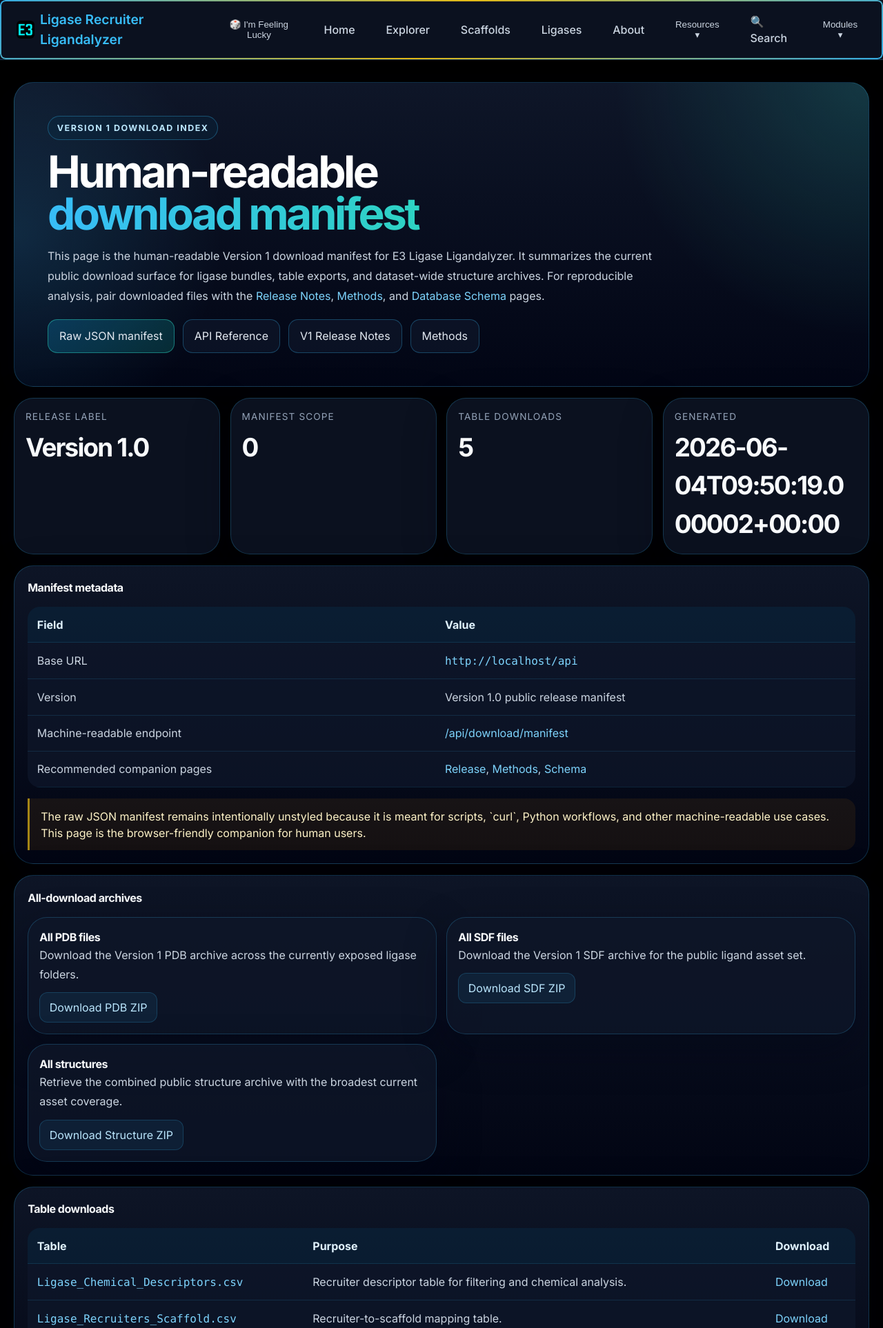
After one commit to schurerlab/e3ligandalyzer, a Flask app: page /download-manifest in a window 1280 px wide. The commit adds this page. Shown: the top 1926 px of the page at 69% size. Run offline with Flask 3, Linux system fonts and the light colour scheme; some libraries are stand-ins or nearby versions.

Commit message:
updated pages

```diff
--- a/Ligases/routes.py
+++ b/Ligases/routes.py
@@ -3107,19 +3107,8 @@ def _mapping_rows_for_recruiter_codes(codes):
 # ---------------------------------------------------------------------------
 # Public download manifest and discovery endpoints
 # ---------------------------------------------------------------------------
-@ligases_bp.route("/download/manifest", methods=["GET"])
-def download_manifest():
-    """
-    Discover downloadable data.
-
-    Optional filters:
-      /api/download/manifest
-      /api/download/manifest?ligase=CRBN
-      /api/download/manifest?recruiter_code=LR00001
-    """
-    ligase_filter = request.args.get("ligase")
-    recruiter_code = request.args.get("recruiter_code")
-
+def build_download_manifest(ligase_filter=None, recruiter_code=None):
+    """Build the machine-readable download manifest used by both API and HTML views."""
     if recruiter_code:
         recruiter_code = _clean_recruiter_code(recruiter_code)
         rows = _mapping_rows_for_recruiter_codes([recruiter_code])
@@ -3135,13 +3124,13 @@ def download_manifest():
                 "sdf_download": _api_url(f"/download/sdf/{row['Ligase']}/{sdf_file.name}") if sdf_file else None,
             })
 
-        return jsonify({
+        return {
             "base_url": _api_url(""),
             "filter": {"recruiter_code": recruiter_code},
             "count": len(entries),
             "bundle_download": _api_url(f"/download/recruiter/{recruiter_code}.zip"),
             "entries": entries,
-        })
+        }
 
     ligase_dirs = [_resolve_ligase_dir(ligase_filter)] if ligase_filter else _list_download_ligase_dirs()
     ligases = []
@@ -3164,7 +3153,7 @@ def download_manifest():
             }
         })
 
-    return jsonify({
+    return {
         "base_url": _api_url(""),
         "generated_at": datetime.now(timezone.utc).isoformat(),
         "ligase_count": len(ligases),
@@ -3181,7 +3170,22 @@ def download_manifest():
             "descriptor_csv": _api_url("/download/table/Ligase_Chemical_Descriptors.csv"),
         },
         "ligases": ligases,
-    })
+    }
+
+
+@ligases_bp.route("/download/manifest", methods=["GET"])
+def download_manifest():
+    """
+    Discover downloadable data.
+
+    Optional filters:
+      /api/download/manifest
+      /api/download/manifest?ligase=CRBN
+      /api/download/manifest?recruiter_code=LR00001
+    """
+    ligase_filter = request.args.get("ligase")
+    recruiter_code = request.args.get("recruiter_code")
+    return jsonify(build_download_manifest(ligase_filter=ligase_filter, recruiter_code=recruiter_code))
 
 
 @ligases_bp.route("/download/ligases", methods=["GET"])
--- a/static/components/footer.js
+++ b/static/components/footer.js
@@ -236,6 +236,7 @@ class CustomFooter extends HTMLElement {
               <li><a href="/methods"><i data-feather="git-branch"></i>Methods</a></li>
               <li><a href="/schema"><i data-feather="layout"></i>Database Schema</a></li>
               <li><a href="/release"><i data-feather="archive"></i>Release Notes</a></li>
+              <li><a href="/download-manifest"><i data-feather="download"></i>Download Manifest</a></li>
               <li><a href="/case-studies"><i data-feather="clipboard"></i>Case Studies</a></li>
             </ul>
           </div>
--- a/static/components/navbar.js
+++ b/static/components/navbar.js
@@ -409,6 +409,11 @@ class CustomNavbar extends HTMLElement {
                   <i data-feather="archive"></i> Release Notes
                 </span>
               </a>
+              <a href="/download-manifest" data-page="download-manifest">
+                <span class="module-label">
+                  <i data-feather="download"></i> Download Manifest
+                </span>
+              </a>
               <a href="/case-studies" data-page="case-studies">
                 <span class="module-label">
                   <i data-feather="clipboard"></i> Case Studies
--- a/templates/docs.html
+++ b/templates/docs.html
@@ -478,7 +478,7 @@
         <div class="doc-code"><button class="doc-copy" onclick="copyDocCode(this)">Copy</button><code>curl -L "https://stan.rove-vernier.ts.net/api/download/ligase/CRBN/all.zip" -o CRBN_ligandalyzer_bundle.zip</code></div>
         <div class="doc-card-grid">
           <a class="doc-card" href="/api-reference"><h3>⚡ Full API reference</h3><p>Use this for exact route names, parameters, manifests, and download bundles.</p></a>
-          <a class="doc-card" href="/api/download/manifest"><h3>📦 Manifest</h3><p>Inspect available ligases, recruiters, PDB files, and SDF files.</p></a>
+          <a class="doc-card" href="/download-manifest"><h3>📦 Download manifest</h3><p>Browse the human-readable Version 1 manifest and use the raw JSON link there when you need machine-readable output.</p></a>
           <a class="doc-card" href="/api/download/ligases"><h3>🧬 Ligase list</h3><p>Quickly retrieve all ligases currently recognized by the backend.</p></a>
         </div>
       </section>
--- /dev/null
+++ b/templates/download_manifest.html
@@ -0,0 +1,336 @@
+{% extends "base.html" %}
+{% block title %}Download Manifest — E3 Ligase Ligandalyzer{% endblock %}
+
+{% block content %}
+<style>
+  :root {
+    --man-border: rgba(56,189,248,0.22);
+    --man-copy: #cbd5e1;
+    --man-muted: #94a3b8;
+  }
+  .manifest-shell {
+    max-width: 1240px;
+    margin: 0 auto;
+    color: var(--man-copy);
+  }
+  .manifest-hero,
+  .manifest-panel,
+  .manifest-stat,
+  .manifest-card {
+    border: 1px solid var(--man-border);
+    border-radius: 28px;
+    background: linear-gradient(180deg, rgba(15,23,42,0.9), rgba(2,6,23,0.84));
+    box-shadow: 0 22px 60px rgba(2,6,23,0.36);
+  }
+  .manifest-hero {
+    padding: clamp(1.5rem, 4vw, 3rem);
+    background:
+      radial-gradient(circle at top right, rgba(45,212,191,0.18), transparent 28%),
+      radial-gradient(circle at left center, rgba(56,189,248,0.16), transparent 24%),
+      linear-gradient(180deg, rgba(15,23,42,0.95), rgba(2,6,23,0.9));
+  }
+  .manifest-kicker {
+    display: inline-flex;
+    align-items: center;
+    gap: 0.5rem;
+    border-radius: 999px;
+    padding: 0.45rem 0.8rem;
+    border: 1px solid rgba(56,189,248,0.32);
+    background: rgba(8,47,73,0.3);
+    color: #bae6fd;
+    font-size: 0.78rem;
+    font-weight: 800;
+    letter-spacing: 0.12em;
+    text-transform: uppercase;
+  }
+  .manifest-title {
+    margin-top: 1rem;
+    font-size: clamp(2.7rem, 5vw, 4.9rem);
+    line-height: 0.95;
+    font-weight: 950;
+    letter-spacing: -0.055em;
+    color: white;
+  }
+  .manifest-title span {
+    display: block;
+    background: linear-gradient(90deg, #38bdf8, #2dd4bf, #facc15);
+    color: transparent;
+    -webkit-background-clip: text;
+    background-clip: text;
+  }
+  .manifest-copy {
+    max-width: 900px;
+    margin-top: 1rem;
+    line-height: 1.8;
+  }
+  .manifest-links {
+    display: flex;
+    flex-wrap: wrap;
+    gap: 0.75rem;
+    margin-top: 1.2rem;
+  }
+  .manifest-btn {
+    display: inline-flex;
+    align-items: center;
+    min-height: 44px;
+    padding: 0.72rem 1rem;
+    border-radius: 14px;
+    border: 1px solid rgba(56,189,248,0.3);
+    background: rgba(15,23,42,0.72);
+    color: #e2e8f0;
+  }
+  .manifest-btn.primary {
+    background: linear-gradient(135deg, rgba(14,165,233,0.24), rgba(20,184,166,0.2));
+    border-color: rgba(45,212,191,0.48);
+  }
+  .manifest-grid {
+    display: grid;
+    grid-template-columns: repeat(4, minmax(0, 1fr));
+    gap: 0.9rem;
+    margin-top: 1rem;
+  }
+  .manifest-stat {
+    padding: 1rem;
+    background: rgba(15,23,42,0.76);
+  }
+  .manifest-stat-label {
+    color: var(--man-muted);
+    font-size: 0.85rem;
+    text-transform: uppercase;
+    letter-spacing: 0.08em;
+  }
+  .manifest-stat-value {
+    margin-top: 0.45rem;
+    color: #f8fafc;
+    font-size: clamp(1.55rem, 3.6vw, 2.3rem);
+    font-weight: 900;
+    letter-spacing: -0.05em;
+    overflow-wrap: anywhere;
+  }
+  .manifest-main {
+    display: grid;
+    gap: 1rem;
+    margin-top: 1rem;
+  }
+  .manifest-panel {
+    padding: 1.2rem;
+  }
+  .manifest-panel h2,
+  .manifest-card h3 {
+    color: #f8fafc;
+    font-weight: 900;
+    letter-spacing: -0.03em;
+  }
+  .manifest-panel p,
+  .manifest-panel li,
+  .manifest-card p {
+    line-height: 1.75;
+  }
+  .manifest-card-grid {
+    display: grid;
+    grid-template-columns: repeat(2, minmax(0, 1fr));
+    gap: 0.9rem;
+    margin-top: 1rem;
+  }
+  .manifest-card {
+    padding: 1rem;
+    background: rgba(15,23,42,0.76);
+  }
+  .manifest-card-actions {
+    display: flex;
+    flex-wrap: wrap;
+    gap: 0.6rem;
+    margin-top: 0.8rem;
+  }
+  .manifest-mini-btn {
+    display: inline-flex;
+    align-items: center;
+    min-height: 38px;
+    padding: 0.55rem 0.85rem;
+    border-radius: 12px;
+    background: rgba(56,189,248,0.08);
+    border: 1px solid rgba(56,189,248,0.2);
+    color: #bae6fd;
+  }
+  .manifest-table {
+    width: 100%;
+    margin-top: 1rem;
+    border-collapse: collapse;
+    overflow: hidden;
+    border-radius: 18px;
+  }
+  .manifest-table th,
+  .manifest-table td {
+    padding: 0.85rem;
+    text-align: left;
+    vertical-align: top;
+    border-bottom: 1px solid rgba(56,189,248,0.14);
+  }
+  .manifest-table th {
+    background: rgba(8,47,73,0.4);
+    color: #e0f2fe;
+    font-weight: 800;
+  }
+  .manifest-table td {
+    background: rgba(15,23,42,0.72);
+  }
+  .manifest-note {
+    margin-top: 1rem;
+    border-left: 3px solid rgba(250,204,21,0.62);
+    padding: 0.85rem 1rem;
+    border-radius: 0 16px 16px 0;
+    background: rgba(245,158,11,0.08);
+    color: #fef3c7;
+  }
+  .mono {
+    font-family: ui-monospace, SFMono-Regular, Menlo, Monaco, Consolas, "Liberation Mono", monospace;
+    color: #7dd3fc;
+  }
+  @media (max-width: 1100px) {
+    .manifest-grid {
+      grid-template-columns: repeat(2, minmax(0, 1fr));
+    }
+  }
+  @media (max-width: 860px) {
+    .manifest-card-grid {
+      grid-template-columns: 1fr;
+    }
+  }
+  @media (max-width: 680px) {
+    .manifest-grid {
+      grid-template-columns: 1fr;
+    }
+  }
+</style>
+
+<section class="manifest-shell">
+  <header class="manifest-hero">
+    <div class="manifest-kicker">Version 1 download index</div>
+    <h1 class="manifest-title">Human-readable <span>download manifest</span></h1>
+    <p class="manifest-copy">
+      This page is the human-readable Version 1 download manifest for E3 Ligase Ligandalyzer. It summarizes the current public download surface for ligase bundles, table exports, and dataset-wide structure archives. For reproducible analysis, pair downloaded files with the <a class="text-sky-300 hover:text-sky-200" href="/release">Release Notes</a>, <a class="text-sky-300 hover:text-sky-200" href="/methods">Methods</a>, and <a class="text-sky-300 hover:text-sky-200" href="/schema">Database Schema</a> pages.
+    </p>
+    <div class="manifest-links">
+      <a class="manifest-btn primary" href="/api/download/manifest" target="_blank" rel="noopener noreferrer">Raw JSON manifest</a>
+      <a class="manifest-btn" href="/api-reference">API Reference</a>
+      <a class="manifest-btn" href="/release">V1 Release Notes</a>
+      <a class="manifest-btn" href="/methods">Methods</a>
+    </div>
+  </header>
+
+  <section class="manifest-grid" aria-label="Manifest overview">
+    <article class="manifest-stat"><div class="manifest-stat-label">Release label</div><div class="manifest-stat-value">Version 1.0</div></article>
+    <article class="manifest-stat"><div class="manifest-stat-label">Manifest scope</div><div class="manifest-stat-value">{{ manifest.ligase_count }}</div></article>
+    <article class="manifest-stat"><div class="manifest-stat-label">Table downloads</div><div class="manifest-stat-value">{{ manifest.tables|length }}</div></article>
+    <article class="manifest-stat"><div class="manifest-stat-label">Generated</div><div class="manifest-stat-value">{{ manifest.generated_at or "Live API timestamp" }}</div></article>
+  </section>
+
+  <main class="manifest-main">
+    <section class="manifest-panel">
+      <h2>Manifest metadata</h2>
+      <table class="manifest-table">
+        <thead>
+          <tr><th>Field</th><th>Value</th></tr>
+        </thead>
+        <tbody>
+          <tr><td>Base URL</td><td><span class="mono">{{ manifest.base_url }}</span></td></tr>
+          <tr><td>Version</td><td>Version 1.0 public release manifest</td></tr>
+          <tr><td>Machine-readable endpoint</td><td><a class="text-sky-300 hover:text-sky-200" href="/api/download/manifest" target="_blank" rel="noopener noreferrer">/api/download/manifest</a></td></tr>
+          <tr><td>Recommended companion pages</td><td><a class="text-sky-300 hover:text-sky-200" href="/release">Release</a>, <a class="text-sky-300 hover:text-sky-200" href="/methods">Methods</a>, <a class="text-sky-300 hover:text-sky-200" href="/schema">Schema</a></td></tr>
+        </tbody>
+      </table>
+      <div class="manifest-note">
+        The raw JSON manifest remains intentionally unstyled because it is meant for scripts, `curl`, Python workflows, and other machine-readable use cases. This page is the browser-friendly companion for human users.
+      </div>
+    </section>
+
+    <section class="manifest-panel">
+      <h2>All-download archives</h2>
+      <div class="manifest-card-grid">
+        <article class="manifest-card">
+          <h3>All PDB files</h3>
+          <p>Download the Version 1 PDB archive across the currently exposed ligase folders.</p>
+          <div class="manifest-card-actions">
+            <a class="manifest-mini-btn" href="{{ manifest.all_downloads.all_pdbs_zip }}">Download PDB ZIP</a>
+          </div>
+        </article>
+        <article class="manifest-card">
+          <h3>All SDF files</h3>
+          <p>Download the Version 1 SDF archive for the public ligand asset set.</p>
+          <div class="manifest-card-actions">
+            <a class="manifest-mini-btn" href="{{ manifest.all_downloads.all_sdfs_zip }}">Download SDF ZIP</a>
+          </div>
+        </article>
+        <article class="manifest-card">
+          <h3>All structures</h3>
+          <p>Retrieve the combined public structure archive with the broadest current asset coverage.</p>
+          <div class="manifest-card-actions">
+            <a class="manifest-mini-btn" href="{{ manifest.all_downloads.all_structures_zip }}">Download Structure ZIP</a>
+          </div>
+        </article>
+      </div>
+    </section>
+
+    <section class="manifest-panel">
+      <h2>Table downloads</h2>
+      <table class="manifest-table">
+        <thead>
+          <tr><th>Table</th><th>Purpose</th><th>Download</th></tr>
+        </thead>
+        <tbody>
+          <tr><td><span class="mono">Ligase_Chemical_Descriptors.csv</span></td><td>Recruiter descriptor table for filtering and chemical analysis.</td><td><a class="text-sky-300 hover:text-sky-200" href="{{ manifest.tables.descriptor_csv }}">Download</a></td></tr>
+          <tr><td><span class="mono">Ligase_Recruiters_Scaffold.csv</span></td><td>Recruiter-to-scaffold mapping table.</td><td><a class="text-sky-300 hover:text-sky-200" href="{{ manifest.tables.recruiter_scaffold_csv }}">Download</a></td></tr>
+          <tr><td><span class="mono">Ligase_Ligand_SASA_atoms.csv</span></td><td>Atom-level SASA table for recruiter exposure analysis.</td><td><a class="text-sky-300 hover:text-sky-200" href="{{ manifest.tables.sasa_atoms_csv }}">Download</a></td></tr>
+          <tr><td><span class="mono">Ligase_Ligand_SASA_summary.csv</span></td><td>Ligand-level SASA summary table for exposure and burial context.</td><td><a class="text-sky-300 hover:text-sky-200" href="{{ manifest.tables.sasa_summary_csv }}">Download</a></td></tr>
+          <tr><td><span class="mono">Ligase_Scaffold_Data.csv</span></td><td>Scaffold-level summary table used by the public scaffold dashboard.</td><td><a class="text-sky-300 hover:text-sky-200" href="{{ manifest.tables.scaffold_data_csv }}">Download</a></td></tr>
+        </tbody>
+      </table>
+    </section>
+
+    <section class="manifest-panel">
+      <h2>Per-ligase bundle index</h2>
+      <table class="manifest-table">
+        <thead>
+          <tr><th>Ligase</th><th>PDB files</th><th>SDF files</th><th>Bundle downloads</th></tr>
+        </thead>
+        <tbody>
+          {% for ligase in manifest.ligases %}
+          <tr>
+            <td><strong>{{ ligase.ligase }}</strong></td>
+            <td>{{ ligase.pdb_count }}</td>
+            <td>{{ ligase.sdf_count }}</td>
+            <td>
+              <a class="text-sky-300 hover:text-sky-200" href="{{ ligase.downloads.all_zip }}">all.zip</a>
+              ·
+              <a class="text-sky-300 hover:text-sky-200" href="{{ ligase.downloads.pdb_zip }}">pdbs.zip</a>
+              ·
+              <a class="text-sky-300 hover:text-sky-200" href="{{ ligase.downloads.sdf_zip }}">sdfs.zip</a>
+            </td>
+          </tr>
+          {% endfor %}
+        </tbody>
+      </table>
+    </section>
+
+    <section class="manifest-panel">
+      <h2>Developer access</h2>
+      <div class="manifest-card-grid">
+        <article class="manifest-card">
+          <h3>Raw JSON URL</h3>
+          <p><span class="mono">/api/download/manifest</span></p>
+          <div class="manifest-card-actions">
+            <a class="manifest-mini-btn" href="/api/download/manifest" target="_blank" rel="noopener noreferrer">Open raw API JSON</a>
+          </div>
+        </article>
+        <article class="manifest-card">
+          <h3>API examples</h3>
+          <p>Terminal-safe `curl`, Python, and bundle download examples remain on the API Reference page.</p>
+          <div class="manifest-card-actions">
+            <a class="manifest-mini-btn" href="/api-reference#download-api">Open API examples</a>
+          </div>
+        </article>
+      </div>
+    </section>
+  </main>
+</section>
+{% endblock %}
--- a/templates/methods.html
+++ b/templates/methods.html
@@ -399,7 +399,7 @@
           Reproducibility depends on both the public web database and the companion curation repositories. The <a class="text-sky-300 hover:text-sky-200" href="https://github.com/Joey305/E3-Ligandalyzer-Scripts" target="_blank" rel="noopener noreferrer">E3-Ligandalyzer-Scripts</a> repository preserves the historical numbered build order, and the <a class="text-sky-300 hover:text-sky-200" href="https://github.com/Joey305/E3_UPDATE_TOOL" target="_blank" rel="noopener noreferrer">E3_UPDATE_TOOL</a> repository explains how future updates can be appended in a more maintainable structural-ingestion workflow.
         </p>
         <p>
-          The current site is therefore best interpreted as a release-aware curated resource backed by an explicit script trail, not as a black-box database. Formal release manifest annotation, frozen version labels, and archived downloadable snapshots are the next step for full publication-grade reproducibility.
+          The current site is therefore best interpreted as a release-aware curated resource backed by an explicit script trail, not as a black-box database. The Version 1 release page and the human-readable download manifest should be treated as the public record of the current dataset state, while the raw JSON manifest remains available for machine-readable workflows.
         </p>
       </section>
 
@@ -407,6 +407,7 @@
         <h2>Related pages</h2>
         <div class="resource-links">
           <a class="resource-link" href="/api-reference"><strong>API Reference</strong>Inspect JSON, CSV, structure-download, and manifest routes.</a>
+          <a class="resource-link" href="/download-manifest"><strong>Download Manifest</strong>Use the human-readable V1 manifest and the raw JSON link there for reproducible downloads.</a>
           <a class="resource-link" href="/schema"><strong>Database Schema</strong>Review the main objects, fields, and cross-table identifiers.</a>
           <a class="resource-link" href="/release"><strong>Release Notes</strong>See the current snapshot metrics, changelog, and reproducibility notes.</a>
           <a class="resource-link" href="/contribute"><strong>Submit Data / Contribute</strong>Report missing records, propose new ligases, and submit annotations.</a>
--- a/templates/schema.html
+++ b/templates/schema.html
@@ -353,7 +353,7 @@
       <section class="schema-panel" id="manifest">
         <h2>Download manifest and file mapping</h2>
         <p>
-          The download layer is designed so that public files can be mapped back to recruiter, ligase, and table objects without guessing. Use <a class="text-sky-300 hover:text-sky-200" href="/api/download/manifest">the manifest route</a> as the public index whenever you need release-aware download provenance.
+          The download layer is designed so that public files can be mapped back to recruiter, ligase, and table objects without guessing. Use the <a class="text-sky-300 hover:text-sky-200" href="/download-manifest">human-readable download manifest</a> as the public index, and the <a class="text-sky-300 hover:text-sky-200" href="/api/download/manifest" target="_blank" rel="noopener noreferrer">raw JSON manifest</a> for scripted access when you need release-aware download provenance.
         </p>
         <table class="schema-table">
           <thead>
```
Also changed, not shown: Ligase_app.py (+13 -3 lines), Qodex.summary.md (+87 -117 lines), templates/api-reference.html (+5 -2 lines), templates/release.html (+44 -31 lines).
